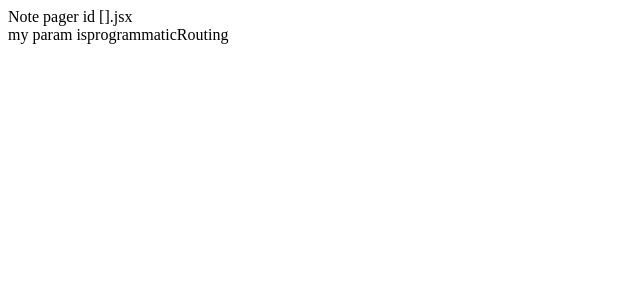
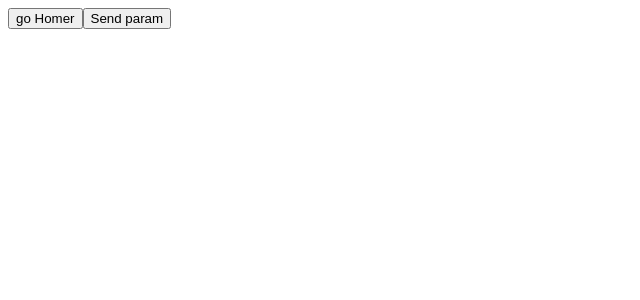
Before and after one commit to Lukmi987/nextJsByFrontEndMasters, a Next.js app: page /notes/programmaticRouting in a window 1280 px wide. Shown: the top 300 px of the page, without its empty margins (0-640 px from the left). Built offline with nearby package versions, Linux system fonts and the light colour scheme.

Commit message:
programmaticRouting push()

```diff
--- /dev/null
+++ b/pages/notes/programmaticRouting.jsx
@@ -0,0 +1,21 @@
+import React from 'react';
+import { useRouter } from 'next/router';
+
+//Just like the Link component, use the router for client-side routing. To navigate to a page, you can use the push method, which works like href on the Link component.
+
+// by default nextjs is going to pre-render every single page
+export default () => {
+    const router = useRouter();
+    const id = 2;
+
+    return (
+        <div>
+            <button onClick={e => router.push('/')}>
+                go Homer
+            </button>
+            <button onClick={e => router.push('/notes[id]', `notes/${id}`)}>
+                Send param
+            </button>
+        </div>
+    )
+}
```
